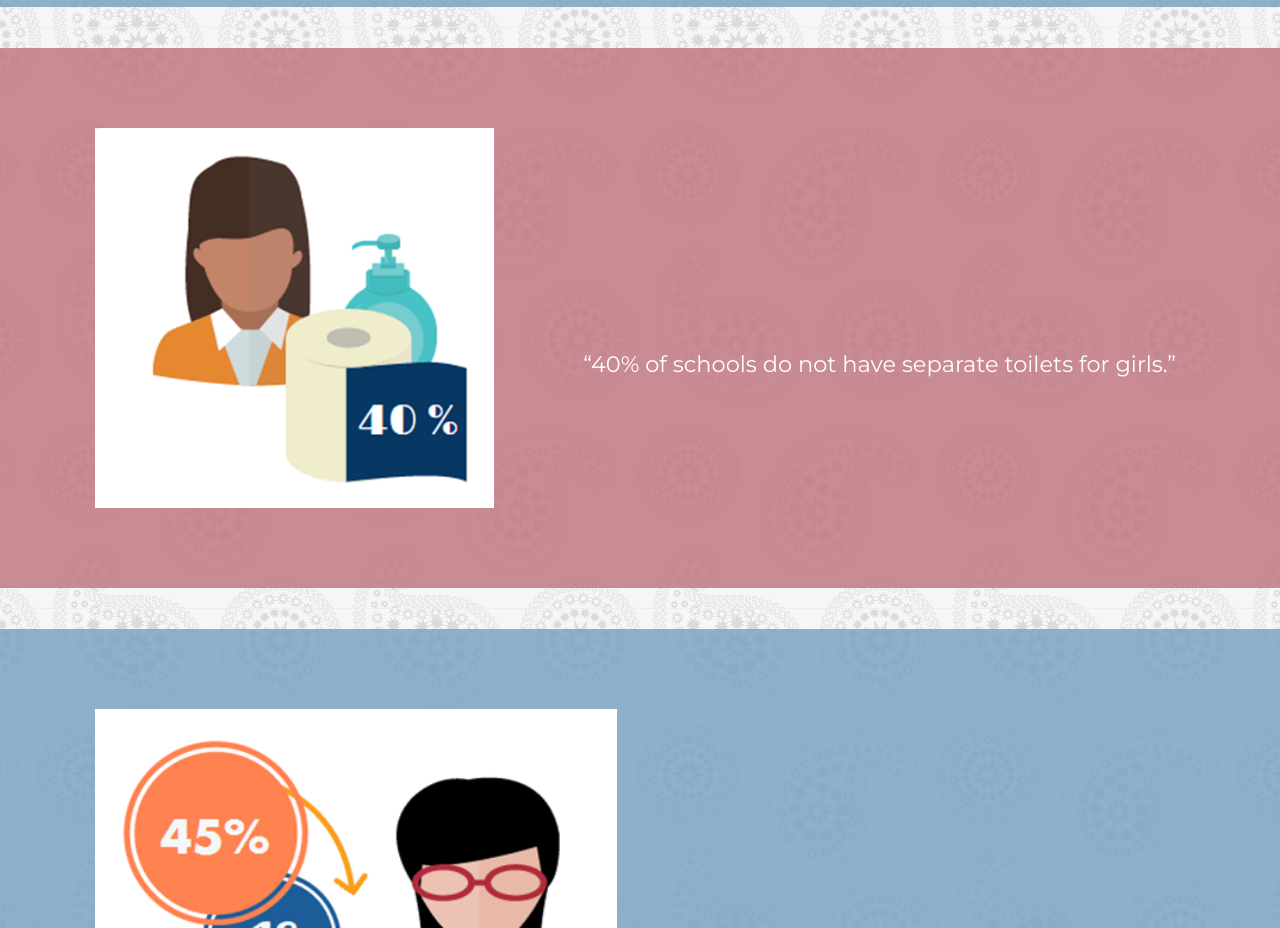
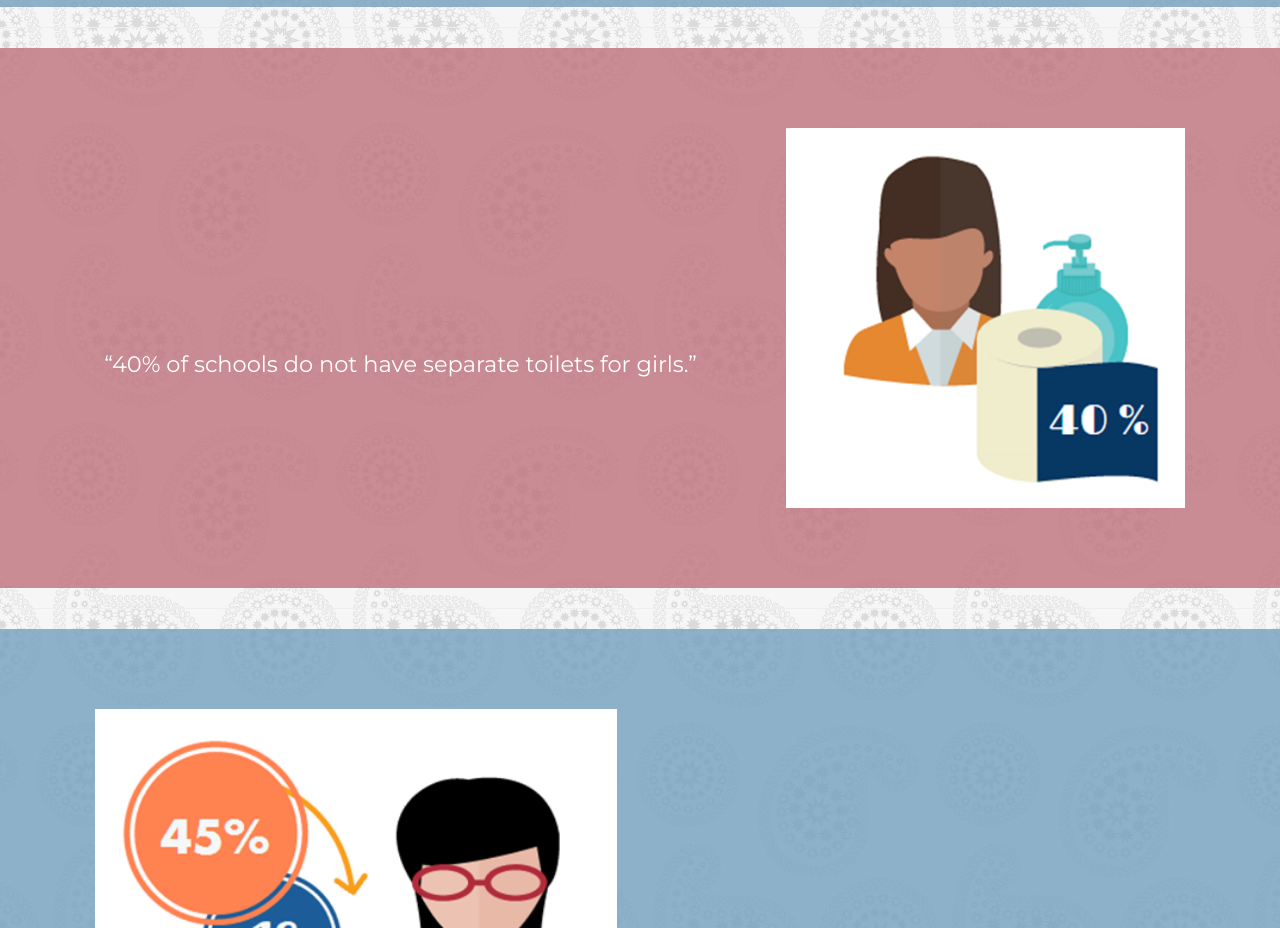
Before and after one commit to AmitaChauhan/Girl-Icon, a plain HTML site: page index.html in a window 1280 px wide. Shown: the part 1720-2648 px from the top of the page. Drawn offline with nearby package versions, Linux system fonts and the light colour scheme; a web font is replaced by a local one.

Commit message:
Image float right.

```diff
--- a/css/main.css
+++ b/css/main.css
@@ -51,6 +51,9 @@ body {
     float: left;
 }
 
+.new-format {
+    float:right;
+}
 
 .second-para-format{
     text-align: center;
--- a/index.html
+++ b/index.html
@@ -56,7 +56,7 @@
 
 
     <div class="container intro-common focus">
-        <img class= "second-image-format" src="./images/Alyssa-Girl-Graphic-3-Girl-Toilet1.png" width="100%" height="380">
+        <img class= "second-image-format new-format" src="./images/Alyssa-Girl-Graphic-3-Girl-Toilet1.png" width="100%" height="380">
         <p class= "intro-para second-para-format"> “40% of schools do not have separate toilets for girls.”</p>
 
 
```
